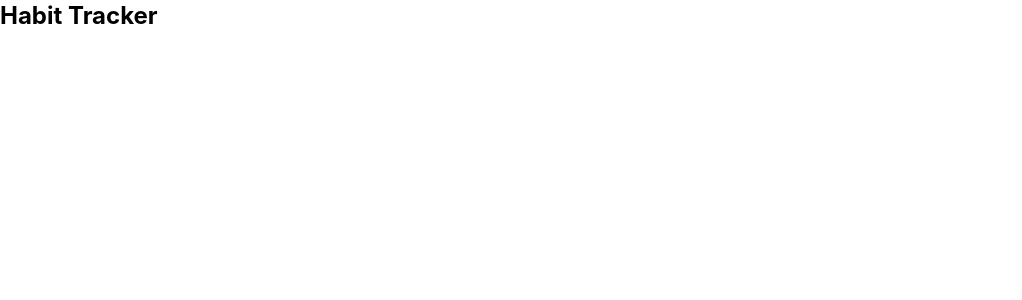
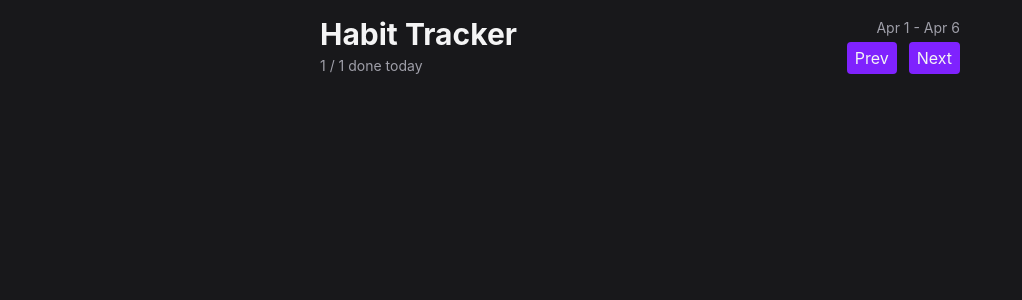
Before and after one commit to jptuyisenge/habittracker, a React (Vite) app: page / in a window 1280 px wide. Shown: the top 300 px of the page, without its empty margins (0-1022 px from the left). Built offline with nearby package versions, Linux system fonts and the light colour scheme.

Commit message:
ft-added header section

```diff
--- a/src/App.tsx
+++ b/src/App.tsx
@@ -1,3 +1,9 @@
+import { Header } from "./components/Header";
+
 export default function App() {
-  return <h1 className="text-2xl font-bold">Habit Tracker</h1>;
+  return (
+    <div className="max-w-2xl mx-auto flex flex-col gap-4 p-4">
+      <Header />
+    </div>
+  );
 }
--- /dev/null
+++ b/src/components/Button.tsx
@@ -0,0 +1,13 @@
+import type { ReactNode } from "react";
+
+type ButtonProps = {
+  children: ReactNode;
+};
+
+export function Button({ children }: ButtonProps) {
+  return (
+    <button className="bg-violet-600 hover:bg-violet-500 transition-colors rounded px-2 py-1 disabled:opacity-30 disabled:cursor-not-allowed">
+      {children}
+    </button>
+  );
+}
--- /dev/null
+++ b/src/components/Header.tsx
@@ -0,0 +1,19 @@
+import { Button } from "./Button";
+
+export function Header() {
+  return (
+    <header className="flex items-center justify-between">
+      <div className="flex flex-col gap-1">
+        <h1 className="text-3xl font-bold">Habit Tracker</h1>
+        <span className="text-zinc-400 text-sm"> 1 / 1 done today</span>
+      </div>
+      <div className="flex flex-col gap-1 items-end">
+        <span className="text-zinc-400 text-sm">Apr 1 - Apr 6</span>
+        <div className="flex items-center gap-3 ">
+          <Button>Prev</Button>
+          <Button>Next</Button>
+        </div>
+      </div>
+    </header>
+  );
+}
--- a/src/index.css
+++ b/src/index.css
@@ -1 +1,6 @@
 @import "tailwindcss";
+
+body {
+    background-color: var(--color-zinc-900);
+    color: var(--color-zinc-100);
+}
```
